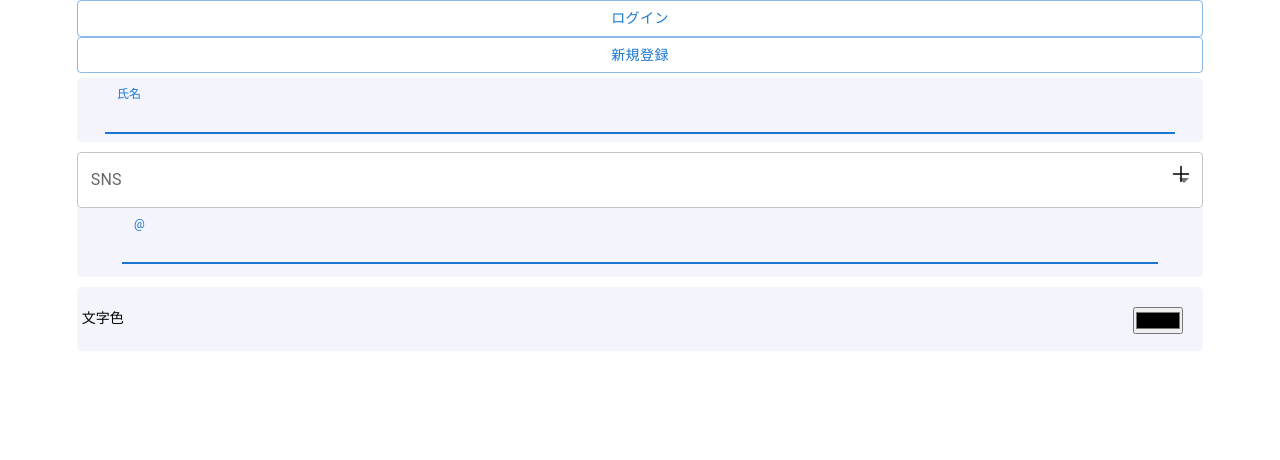
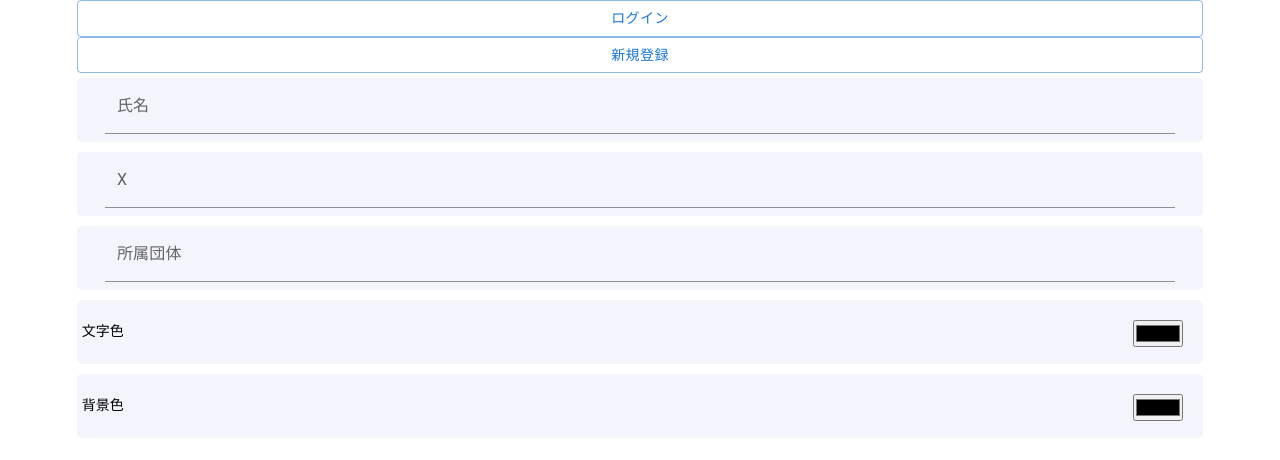
Before and after one commit to YukaChoco/project-who, a Next.js app: page /Test_Kotaro in a window 1280 px wide. Shown: the top 460 px of the page. Built offline with nearby package versions, Linux system fonts and the light colour scheme.

Commit message:
テスト画面更新

```diff
--- a/src/conponents/NameInput.tsx
+++ b/src/conponents/NameInput.tsx
@@ -1,23 +1,28 @@
 import * as React from 'react';
 import TextField from '@mui/material/TextField';
 import styles from '@/styles/NameInput.module.css'
+import { TextFieldProps } from '@mui/material/TextField';
 
 interface Props {
   text: string;
+  value: string;
+  onChange: TextFieldProps['onChange'];
 }
 
 export default function NameInput(props: Props) {
   return (
     <>
       <div className={styles.NameInput_background}>
-        <TextField  className={styles.NameInput} label={props.text} variant="filled"
+        <TextField className={styles.NameInput} label={props.text} variant="filled"
           sx={{
             input: {
               color: "black",
               background: "#F4F5FC"
             }
           }}
-            focused
+          value={props.value}
+          onChange={props.onChange}
+          // focused
         />
       </div>
     </>
--- a/src/pages/Test_Kotaro.tsx
+++ b/src/pages/Test_Kotaro.tsx
@@ -1,24 +1,57 @@
-import Head from 'next/head'
-import Image from 'next/image'
+import { useState } from 'react'
 import { Inter } from 'next/font/google'
 import styles from '@/styles/TestKotaro.module.css'
 import NameInput from '@/conponents/NameInput'
 import PrimaryBtn from '@/conponents/PrimaryBtn'
 import SecondaryBtn from '@/conponents/SecondaryBtn'
-import SNSInput from '@/conponents/SNSInput'
 import ColorPicker from '@/conponents/ColorPicker'
 
 const inter = Inter({ subsets: ['latin'] })
 
 export default function Input() {
+
+  const [name, setName] = useState<string>('');
+  const [x, setX] = useState<string>('');
+  const [organization, setOrganization] = useState<string>('');
+  const [textColor, setTextColor] = useState<string>('');
+  const [bgColor, setBgColor] = useState<string>('');
+
+  function hundleName(event: React.ChangeEvent<HTMLInputElement>) {
+    setName(event.target.value);
+  }
+
+  function hundleX(event: React.ChangeEvent<HTMLInputElement>) {
+    setX(event.target.value);
+  }
+  function hundleOrganization(event: React.ChangeEvent<HTMLInputElement>) {
+    setOrganization(event.target.value);
+  }
+
+  //hundleTextColorついか
+  console.log(textColor);
+
   return (
     <>
       <main className={styles.main}>
-        <PrimaryBtn text="ログイン" />
-        <SecondaryBtn text="新規登録" />
-        <NameInput text="氏名"/>
-        <SNSInput text="@" onClick={()=>console.log('OK')}/>
-        <ColorPicker text="文字色"/>
+        <PrimaryBtn text="ログイン" onClick={() => console.log('PrimaryBtn Clicked')} />
+        <SecondaryBtn text="新規登録" onClick={() => console.log('Secondarybtn Clicked')} />
+        <NameInput
+          text="氏名"
+          value={name}
+          onChange={hundleName}
+        />
+        <NameInput
+          text="X"
+          value={x}
+          onChange={hundleX}
+        />
+        <NameInput
+          text="所属団体"
+          value={organization}
+          onChange={hundleOrganization}
+        />
+        <ColorPicker text="文字色" />
+        <ColorPicker text="背景色" />
       </main>
     </>
   )
```
Lines whose indentation alone changed are shown as unchanged.
